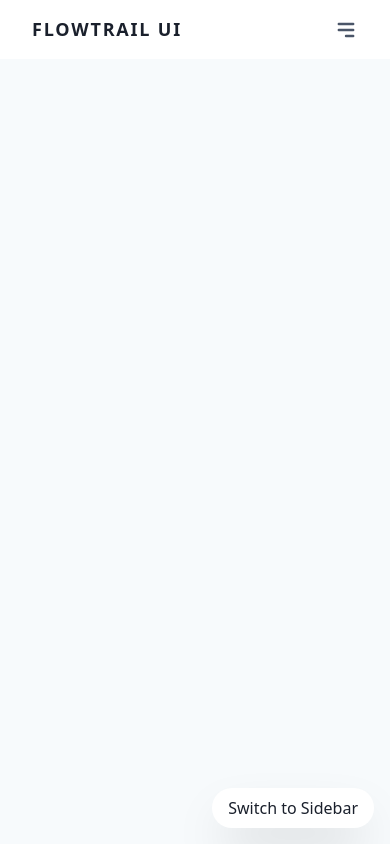
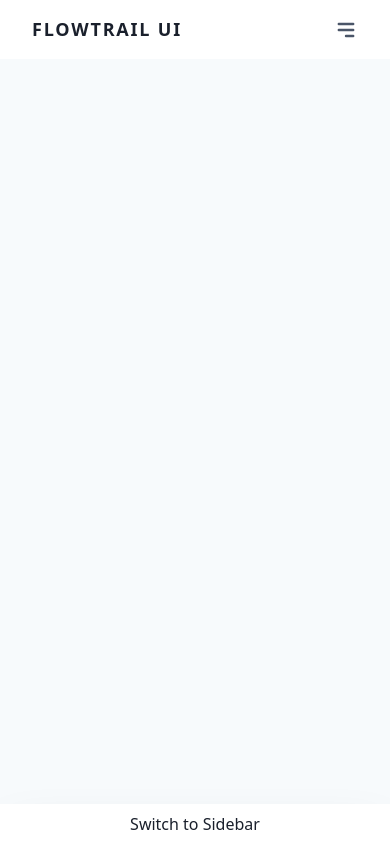
Before and after one commit to jan-heise/responsive-navbar-with-dropdown, a website: page public/index.html in a window 390 px wide. Drawn offline with nearby package versions, Linux system fonts and the light colour scheme; files that its build step writes are made by us from their sources.

Commit message:
Title Fix and Responsive Redesign for Controls

```diff
--- a/public/index.html
+++ b/public/index.html
@@ -7,11 +7,11 @@
   <link rel="icon" type="image/png" sizes="16x16" href="/favicon-16x16.png">
   <link rel="stylesheet" href="/build/tailwind.css">
   <script src="https://cdn.jsdelivr.net/gh/alpinejs/alpine@v2.x.x/dist/alpine.min.js" defer></script>
-  <title>Flowtrail UI Navbar</title>
+  <title>Flowtrail UI Navigation Components</title>
 </head>
 <body class="antialiased bg-gray-100 dark-mode:bg-gray-900">
-    <div class="relative w-screen h-screen" x-data="{ open: true }">
-        <button @click="open = !open" class="absolute bottom-0 right-0 px-4 py-2 m-4 text-gray-900 bg-white rounded-full shadow-2xl">
+    <div class="flex flex-col-reverse justify-between w-screen h-screen sm:block sm:relative" x-data="{ open: true }">
+        <button @click="open = !open" class="block w-full px-4 py-2 text-gray-900 bg-white shadow-2xl sm:mr-4 sm:rounded-full sm:mb-4 sm:w-56 sm:right-0 sm:bottom-0 sm:absolute focus:outline-none focus:shadow-outline">
             <span x-show="open == true">Switch to Sidebar</span>
             <span x-show="open == false">Switch to Navbar</span>
         </button>
```
